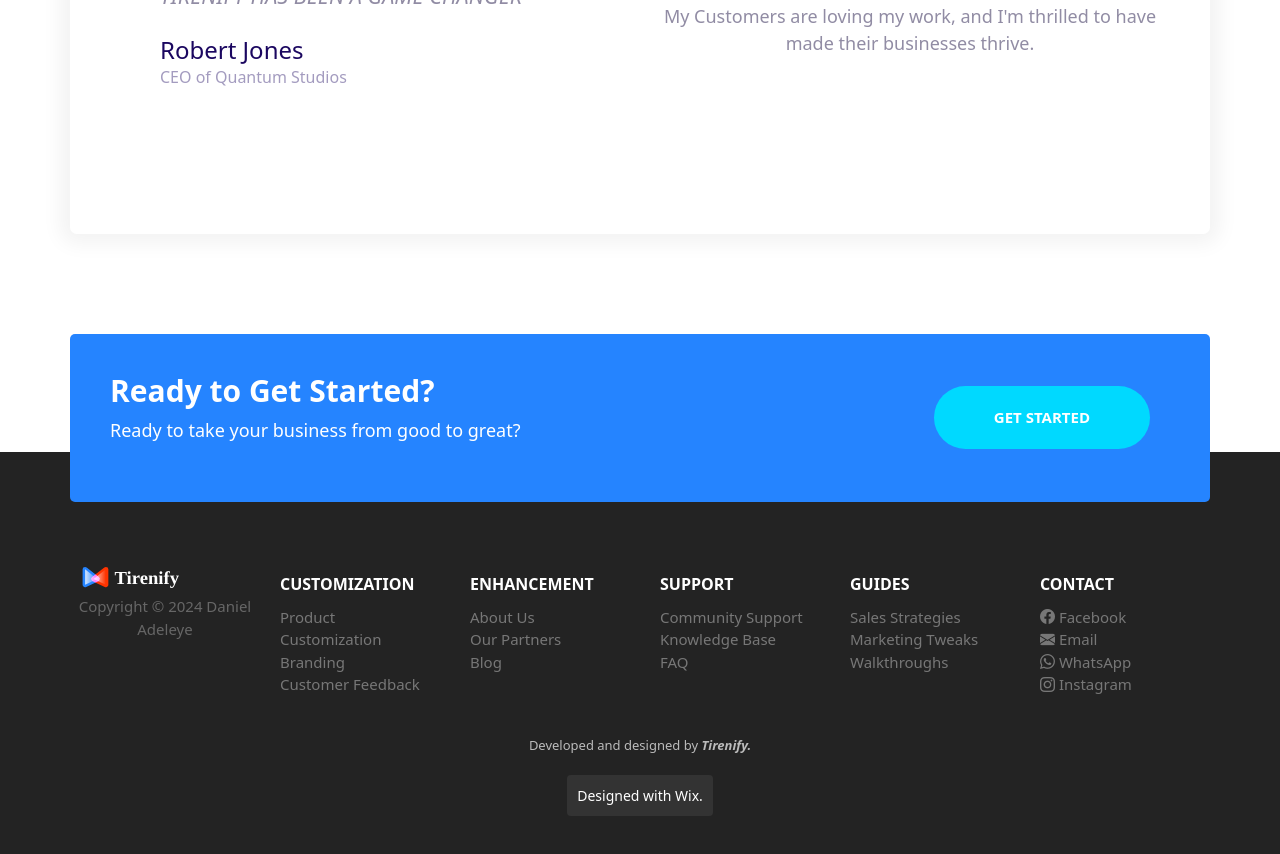
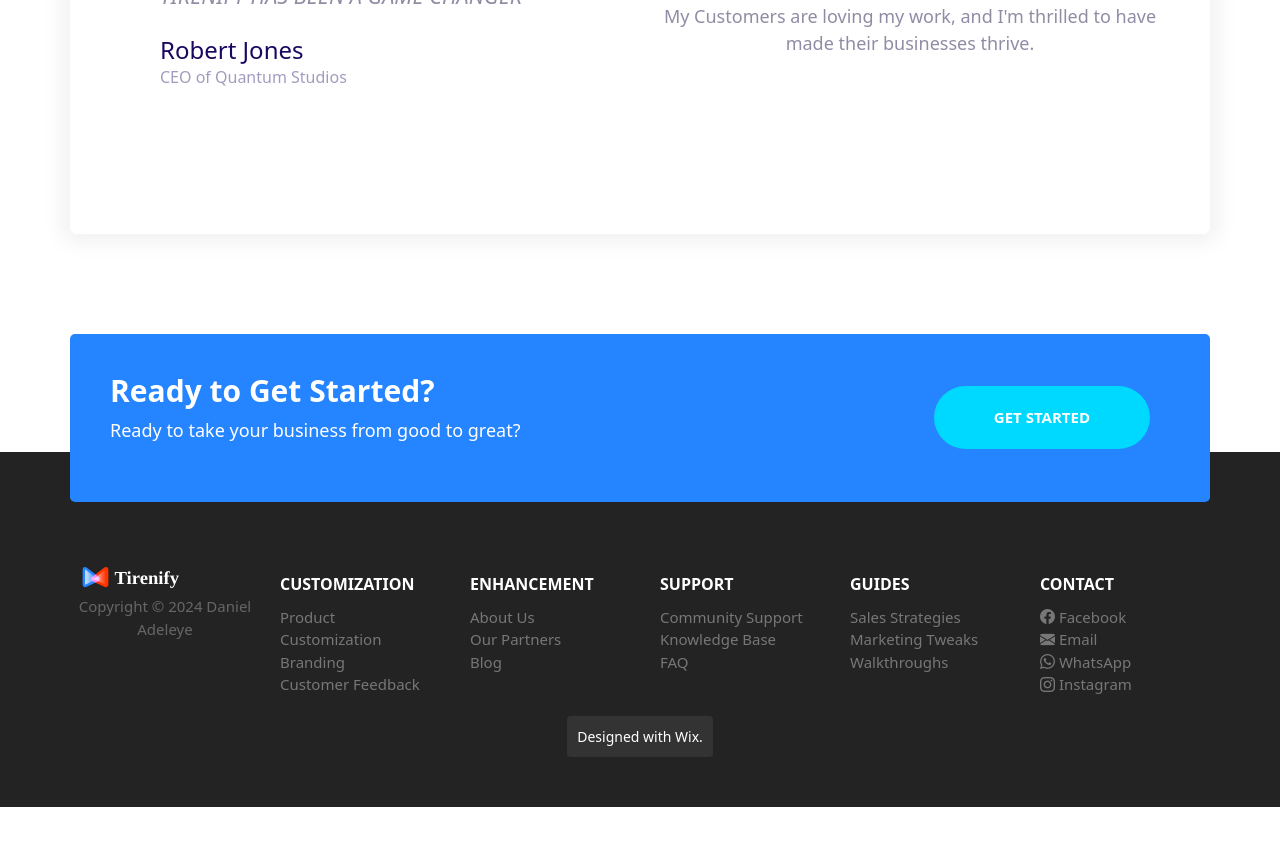
Before and after one commit to Tireni4560/Adeyemi, a website built with Parcel: page index.html in a window 1280 px wide. Shown: the part 6971-7825 px from the top of the page. After the commit the page ends 7778 px from the top, so only its background shows below. Built offline with nearby package versions, Linux system fonts and the light colour scheme; files whose address does not match are found by name.

Commit message:
Update index.html t

```diff
--- a/index.html
+++ b/index.html
@@ -522,9 +522,6 @@
       <p class="footer__copyright">Copyright &copy; 2024 Daniel Adeleye</p>
     </div>
   </div>
-  <div class="lily">
-    Developed and designed by <mark class="port">Tirenify.</mark>
-  </div>
   <div class="footer__wix-credit">
   <p class="footer__credit">Designed with Wix.</p>
 </div>
```
